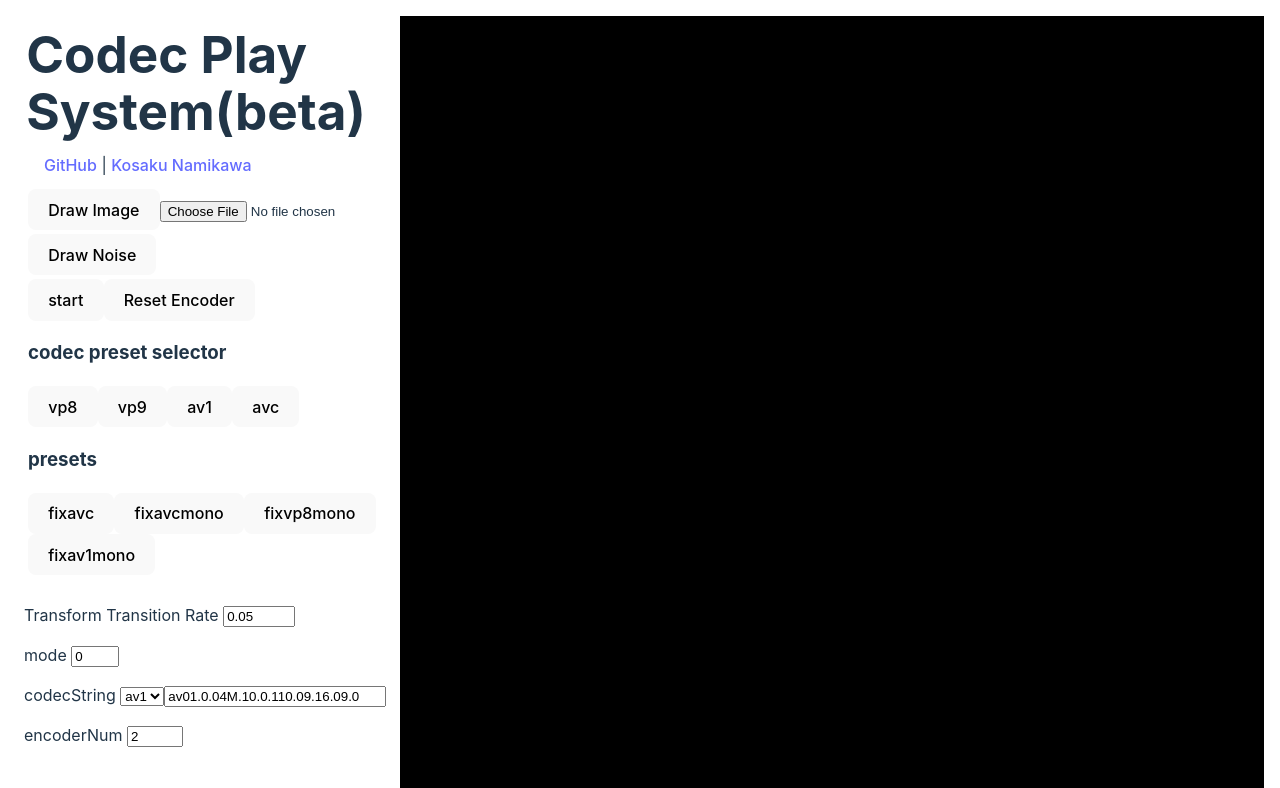
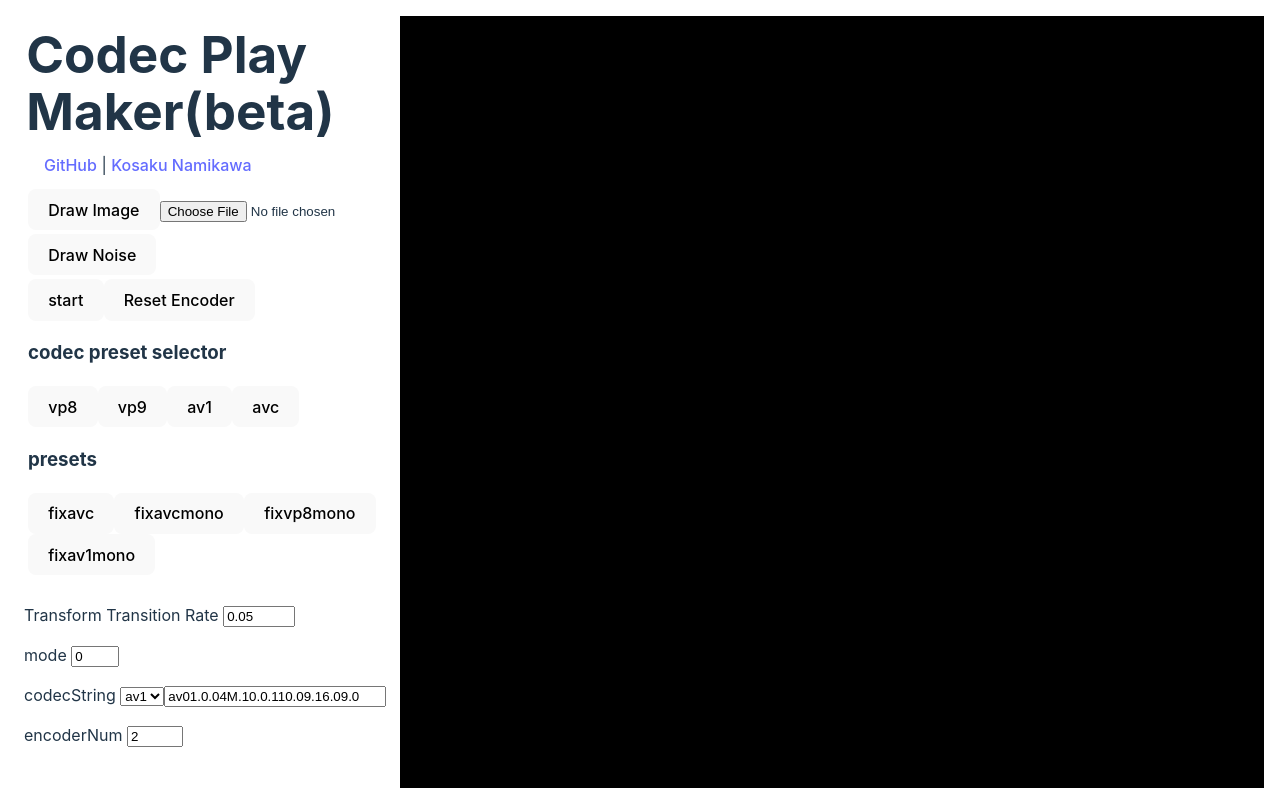
Before and after one commit to 73-ch/codec-play, a Vue app: page / in a window 1280 px wide. Shown: the top 788 px of the page. Built offline with nearby package versions, Linux system fonts and the light colour scheme.

Commit message:
titleを修正

```diff
--- a/src/App.vue
+++ b/src/App.vue
@@ -389,7 +389,7 @@ function drawFile(event: Event) {
 <template>
   <check-codec-support />
   <section>
-    <h1>Codec Play System(beta)</h1>
+    <h1>Codec Play Maker(beta)</h1>
     <div id="caption">
       <p>
         <a href="https://github.com/73-ch/codec-play">GitHub</a> |
```
Also changed, not shown: 1 other file (tests, documents, lock files or other folders).
